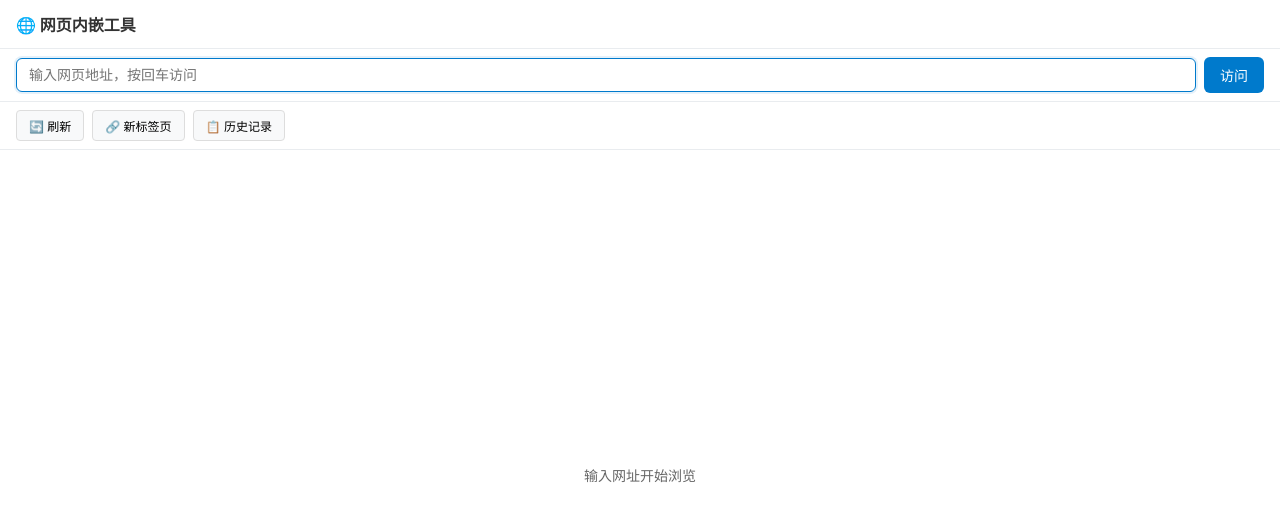
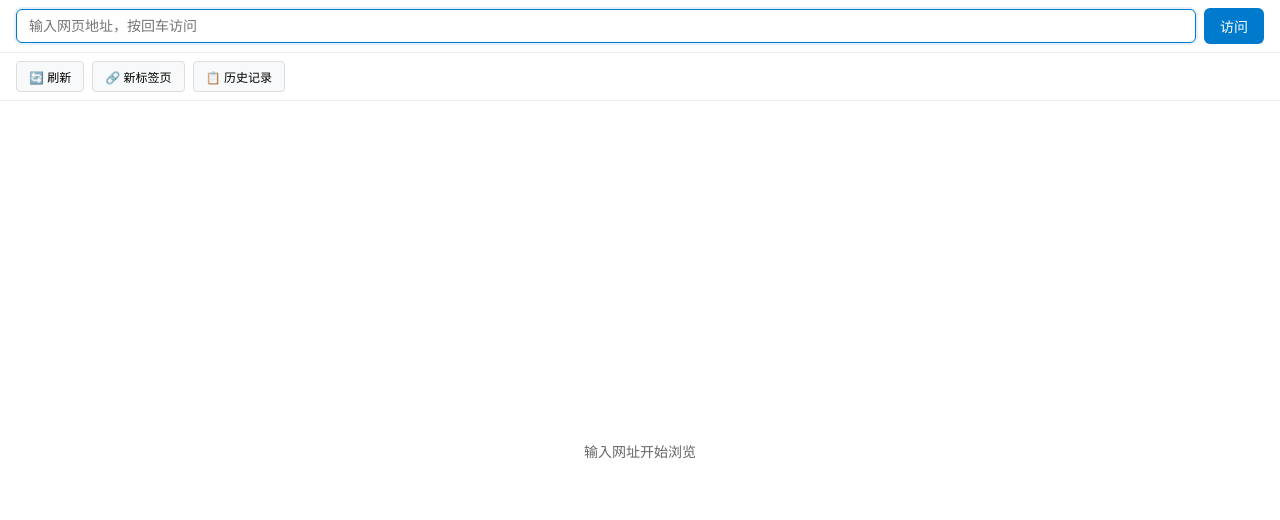
Before and after one commit to kangsunlei/biji, a browser extension: page browser-extension/sidepanel.html in a window 1280 px wide. Drawn offline with Linux system fonts and the light colour scheme.

Commit message:
移除侧边栏页面中的头部元素，简化界面布局。

```diff
--- a/browser-extension/sidepanel.html
+++ b/browser-extension/sidepanel.html
@@ -14,22 +14,6 @@
             flex-direction: column;
             font-family: -apple-system, BlinkMacSystemFont, 'Segoe UI', Roboto, sans-serif;
             background: #f8f9fa;
-        }
-
-        .header {
-            background: #fff;
-            border-bottom: 1px solid #e9ecef;
-            padding: 12px 16px;
-            display: flex;
-            align-items: center;
-            gap: 12px;
-        }
-
-        .header h3 {
-            margin: 0;
-            font-size: 16px;
-            color: #333;
-            flex: 1;
         }
 
         .url-input {
@@ -176,10 +160,6 @@
 </head>
 
 <body>
-    <div class="header">
-        <h3>🌐 网页内嵌工具</h3>
-    </div>
-
     <div class="toolbar">
         <input type="text" class="url-input" id="urlInput" placeholder="输入网页地址，按回车访问" autofocus>
         <button class="go-btn" id="goBtn">访问</button>
```
